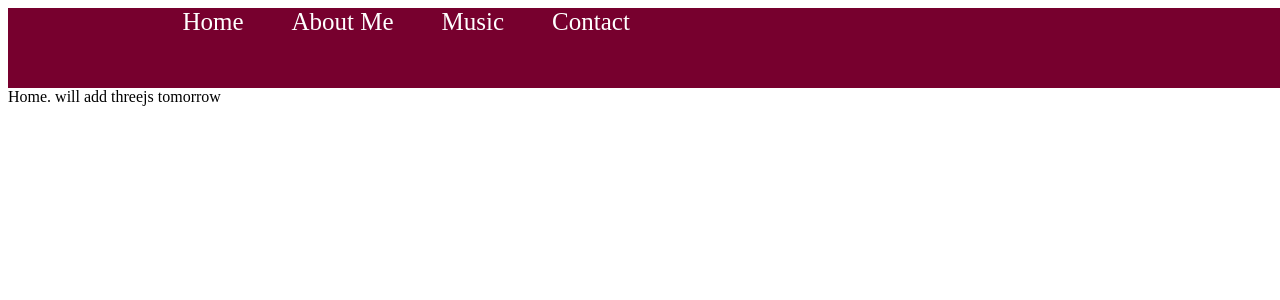
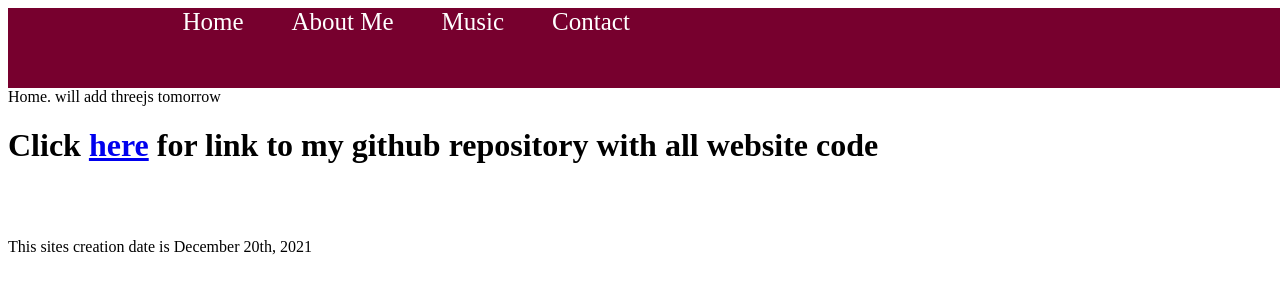
Before and after one commit to mattmelio/my_website, a React (Create React App) app: page / in a window 1280 px wide. Shown: the top 300 px of the page. Built offline with nearby package versions, Linux system fonts and the light colour scheme.

Commit message:
home page update

```diff
--- a/src/pages/Home.js
+++ b/src/pages/Home.js
@@ -1,6 +1,11 @@
 function Home() {
     return(
+        <>
         <div>Home. will add threejs tomorrow</div>
+        <h1>Click <a href ="https://github.com/mattmelio/my_website" target="_blank">here</a> for link to my github repository with all website code</h1>
+        <br/><br/>
+        <p>This sites creation date is December 20th, 2021</p>
+        </>
     );
 }
 
```
